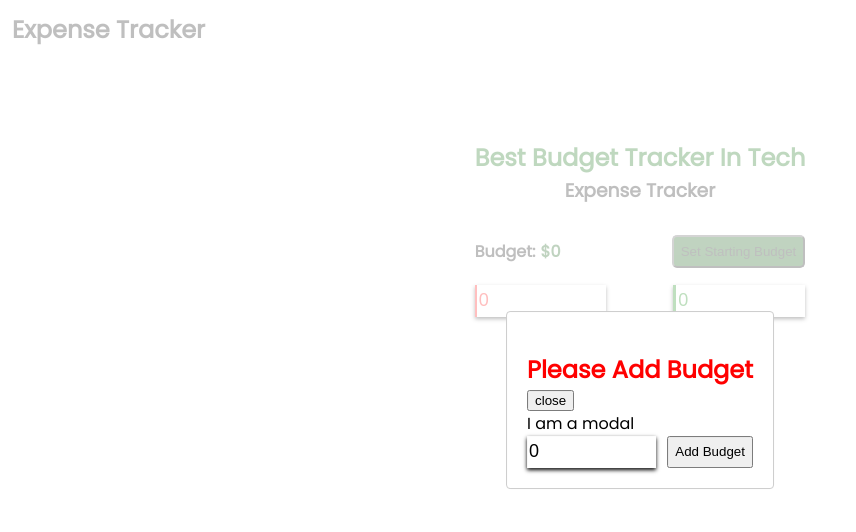
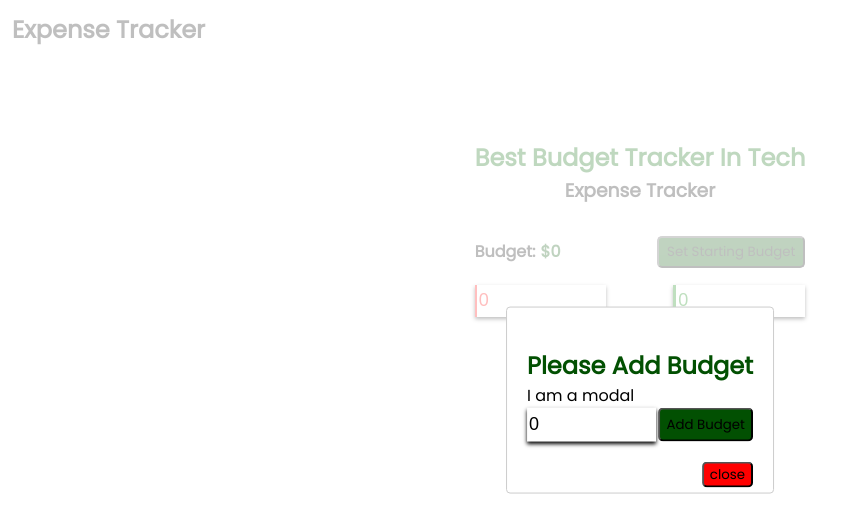
Before and after one commit to michaeladilulo/React-Expense-Tracker, a React (Vite) app: page / in a window 1280 px wide. Both pictures are taken after a click on the button "Set Starting Budget". Shown: the top 532 px of the page, without its empty margins (0-856 px from the left). Built offline with nearby package versions, Linux system fonts and the light colour scheme.

Commit message:
Small Styling and Changes

```diff
--- a/src/App.css
+++ b/src/App.css
@@ -53,7 +53,7 @@ h3 {
 
 .expense-budget-input-container {
     margin-top: 5px;
-    margin-bottom: 20px;
+    margin-bottom: 15px;
     display: flex;
     justify-content: space-between;
 }
--- a/src/components/BalanceForm/BalanceForm.css
+++ b/src/components/BalanceForm/BalanceForm.css
@@ -1,8 +1,9 @@
 .balance-form-modal-button {
-    padding: 7px;
+    padding: 4px 8px;
     outline: none;
     background-color: rgb(2, 80, 2);
     border-radius: 5px;
+    font-family: 'Poppins';
 }
 
 input {
@@ -13,3 +14,29 @@ input {
     display: flex;
     justify-content: space-between;
 }
+
+.please-add-budget-title {
+    color: rgb(2, 80, 2) !important;
+}
+
+.close-modal-container {
+    margin-top: 20px;
+    margin-bottom: -15px;
+    display: flex;
+    justify-content: flex-end;
+}
+
+.close-modal-button {
+    background-color: red;
+    outline: none;
+    border-radius: 5px;
+    font-family: 'Poppins';
+}
+
+.add-budget-button {
+    background-color: rgb(2, 80, 2);
+    outline: none;
+    border-radius: 5px;
+    padding: 5px 6px;
+    font-family: 'Poppins';
+}
--- a/src/components/BalanceForm/BalanceForm.jsx
+++ b/src/components/BalanceForm/BalanceForm.jsx
@@ -53,14 +53,16 @@ const BalanceForm = ({ amount, setAmount }) => {
           style={customStyles}
           contentLabel="Example Modal"
         >
-          <h2 ref={(_subtitle) => (subtitle = _subtitle)}>Please Add Budget</h2>
-          <button onClick={closeModal}>close</button>
+          <h2 className='please-add-budget-title' ref={(_subtitle) => (subtitle = _subtitle)}>Please Add Budget</h2>
           <div>I am a modal</div>
           <form onSubmit={handleSubmit}>
             <div className='add-budget-container'>
               <input type='number' defaultValue={amount}/>
-              <button type='submit'>Add Budget</button>
+              <button className='add-budget-button' type='submit'>Add Budget</button>
             </div>
+            <span className='close-modal-container'>
+              <button className='close-modal-button' onClick={closeModal}>close</button>
+            </span>
           </form>
         </Modal>
       </div>
```
